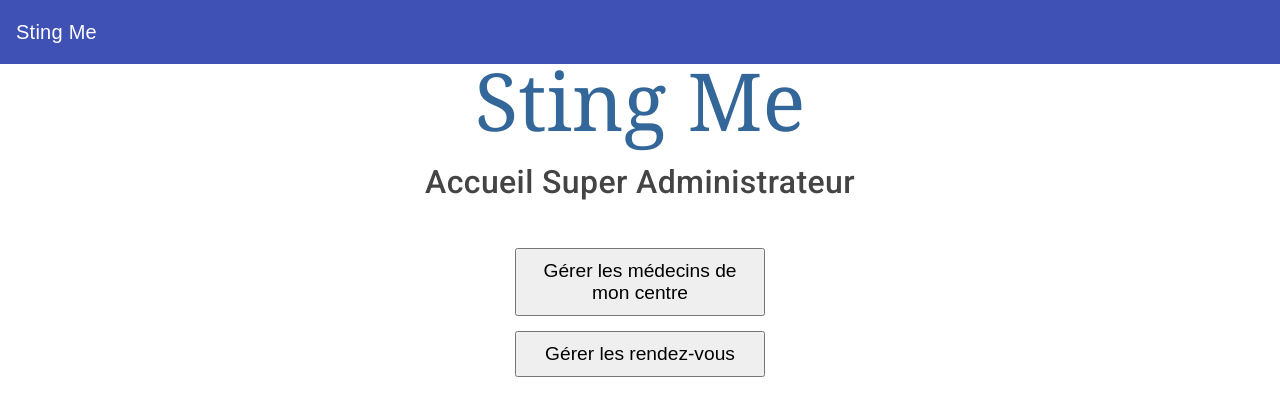
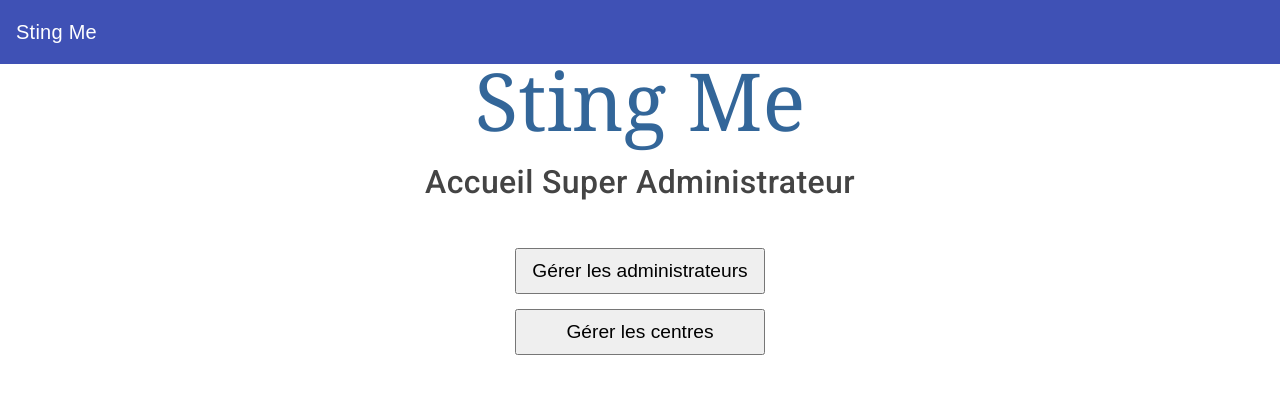
Before and after one commit to ash-hsa/projet_fullstack, an Angular app in the folder frontend/: page /accueil_super_admin in a window 1280 px wide. Shown: the top 416 px of the page. Built offline with nearby package versions, Linux system fonts and the light colour scheme.

Commit message:
page_super_admin_fini

```diff
--- a/frontend/src/app/accueil-super-admin/accueil-super-admin.component.html
+++ b/frontend/src/app/accueil-super-admin/accueil-super-admin.component.html
@@ -1,6 +1,7 @@
 <h2 class="title">Accueil Super Administrateur</h2>
 
 <!-- Conteneur des boutons -->
+<!-- Inspiration
 <div class="button-container">
   <button mat-raised-button color="primary" class="admin-button" routerLink="/admin-medecins">
     Gérer les médecins de mon centre
@@ -10,3 +11,13 @@
     Gérer les rendez-vous
   </button>
 </div>
+-->
+<div class="button-container">
+  <button mat-raised-button color="primary" class="super-admin-button">
+    Gérer les administrateurs
+  </button>
+
+  <button mat-raised-button color="accent" class="super-admin-button" >
+    Gérer les centres
+  </button>
+</div>
--- a/frontend/src/app/accueil-super-admin/accueil-super-admin.component.scss
+++ b/frontend/src/app/accueil-super-admin/accueil-super-admin.component.scss
@@ -13,7 +13,7 @@
     margin-top: 50px;
   }
 
-  .admin-button {
+  .super-admin-button {
     width: 250px;
     font-size: 1.2rem;
     padding: 10px;
```
